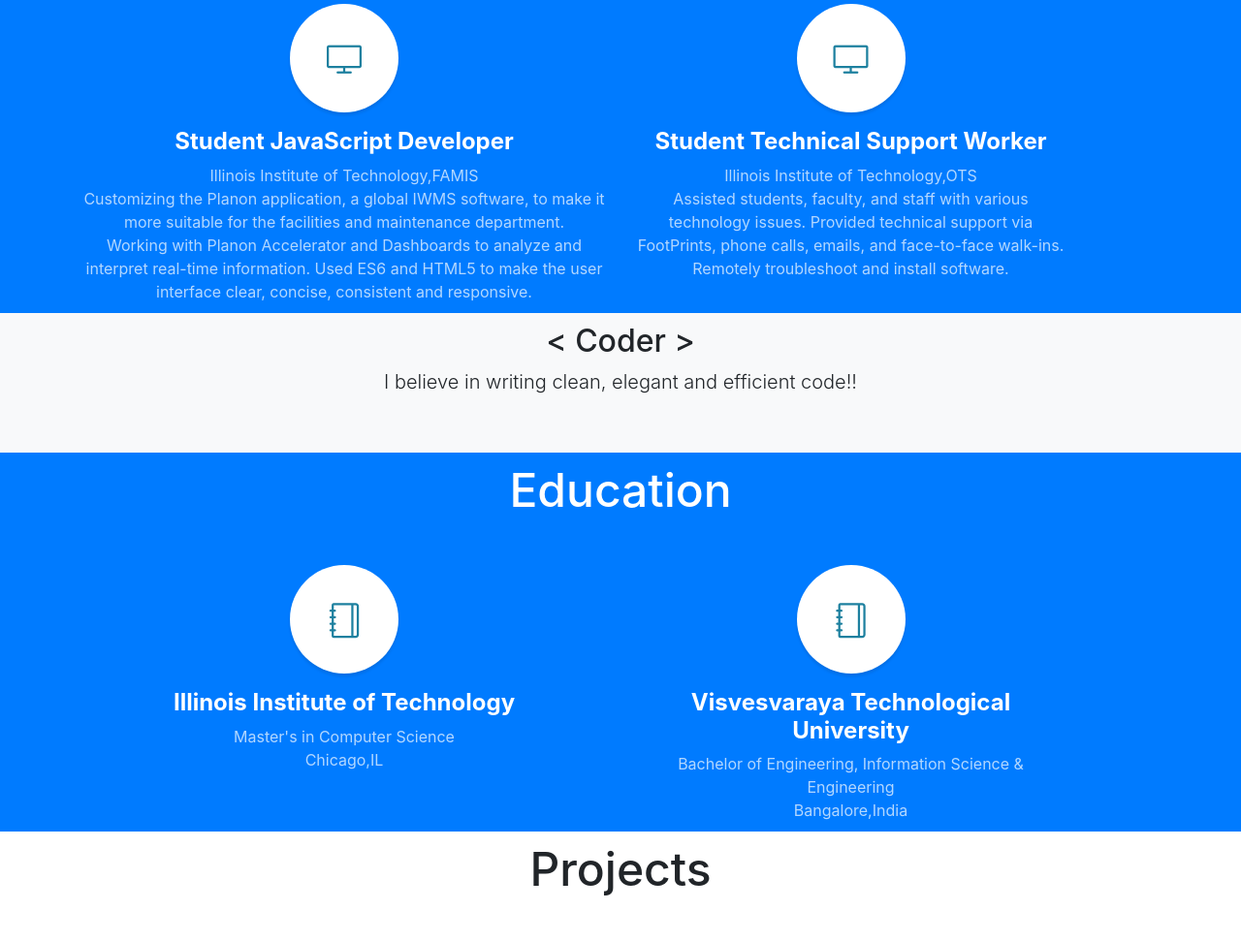
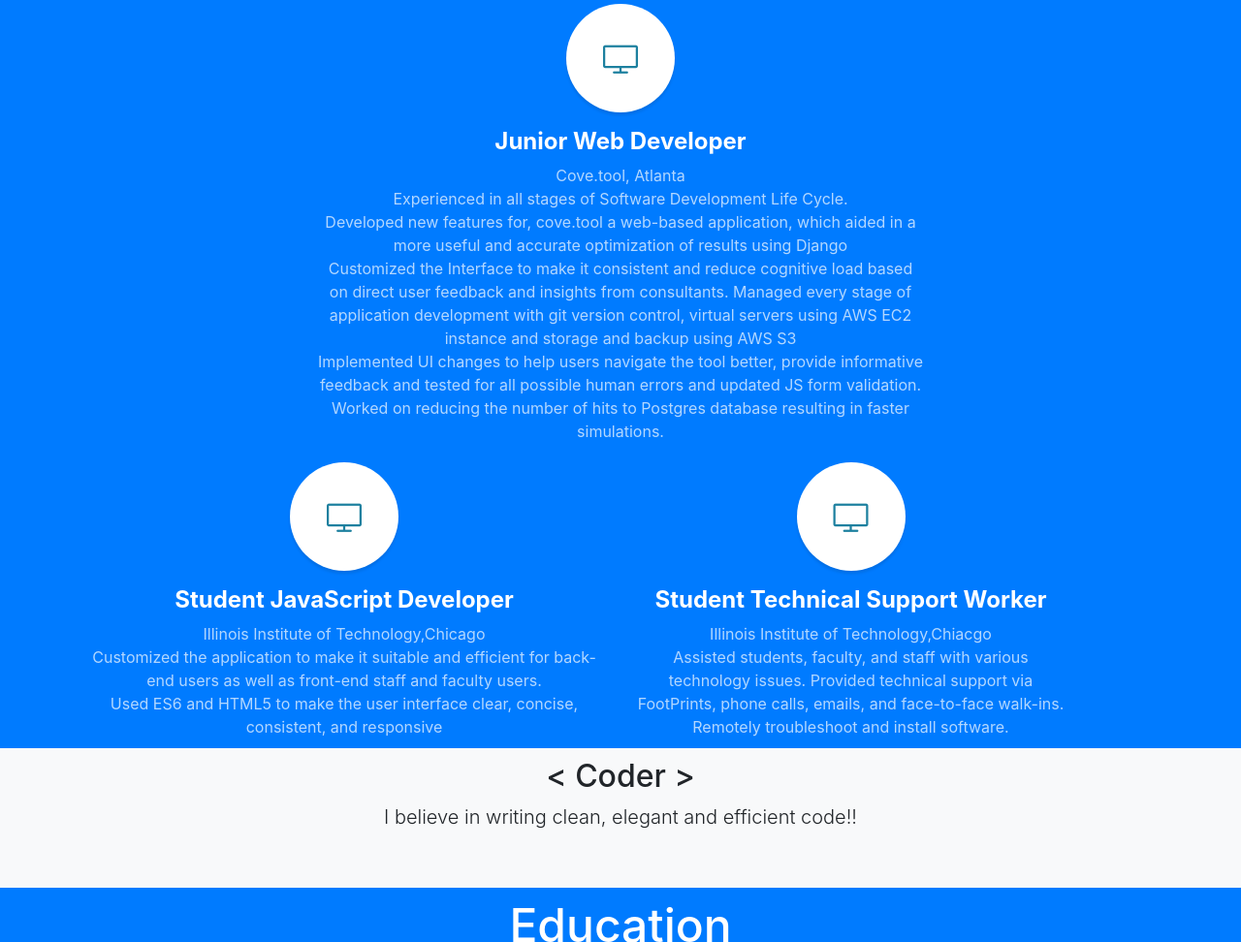
Before and after one commit to dganesh07/dganesh07.github.io, a website with bundled scripts: page index.html in a window 1280 px wide. Shown: the part 1056-2028 px from the top of the page at 97% size. Built offline with nearby package versions, Linux system fonts and the light colour scheme; files whose address does not match are found by name.

Commit message:
Update index.html

```diff
--- a/index.html
+++ b/index.html
@@ -32,7 +32,7 @@
         <h3 class="mb-5">
           <em>Creative Developer;</em>
         </h3>
-        <a class="btn btn-primary btn-xl js-scroll-trigger" href="img/pdf/my-resume.pdf">Resume</a>
+        <a class="btn btn-primary btn-xl js-scroll-trigger" href="img/Damini_Ganesh.pdf">Resume</a>
         <a class="btn btn-primary btn-xl js-scroll-trigger" href="#about">Find Out More</a>
         <a class="btn btn-primary btn-xl js-scroll-trigger" href="contact.html">Contact Me</a>
       </div>
@@ -54,10 +54,42 @@
 
     <!-- Services -->
     <section class="content-section bg-primary text-white text-center" id="services">
-      <div class="container">
+      <div class="present_exp">
         <div class="content-section-heading">
           <h2 class="mb-5">Experience</h2>
         </div>
+        <div class="row">
+
+          <div class="col-lg-3 col-md-3"></div>
+
+           <div class="col-lg-6 col-md-6">
+            <span class="service-icon rounded-circle mx-auto mb-3">
+              <i class="icon-screen-desktop"></i>
+            </span>
+            <h4>
+              <strong>Junior Web Developer</strong>
+            </h4>
+            <p class="text-faded mb-0">Cove.tool, Atlanta</p>
+            <p class="text-faded mb-0">Experienced in all stages of Software Development Life Cycle.<br>
+              Developed new features for, cove.tool a web-based application, which aided in a more useful and accurate
+optimization of results using Django <br>
+Customized the Interface to make it consistent and reduce cognitive load based on direct user feedback and
+insights from consultants.
+Managed every stage of application development with git version control, virtual servers using AWS EC2 instance
+and storage and backup using AWS S3<br>
+Implemented UI changes to help users navigate the tool better, provide informative feedback and tested for all
+possible human errors and updated JS form validation.<br>
+Worked on reducing the number of hits to Postgres database resulting in faster simulations.
+</p>
+          </div>
+
+
+        </div>
+      </div>
+    </section>
+
+    <section class="content-section bg-primary text-white text-center" id="services">
+      <div class="container">
         <div class="row">
           <div class="col-lg-6 col-md-6 mb-5 mb-lg-0">
             <span class="service-icon rounded-circle mx-auto mb-3">
@@ -66,12 +98,11 @@
             <h4>
               <strong>Student JavaScript Developer</strong>
             </h4>
-            <p class="text-faded mb-0">Illinois Institute of Technology,FAMIS</p>
-            <p class="text-faded mb-0">Customizing the Planon application, a global IWMS software, to make it more suitable for
-the facilities and maintenance department.<br>
-Working with Planon Accelerator and Dashboards to analyze and interpret real-time
-information. Used ES6 and HTML5 to make the user interface clear, concise, consistent and
-responsive.</p>
+            <p class="text-faded mb-0">Illinois Institute of Technology,Chicago</p>
+            <p class="text-faded mb-0">Customized the application to make it suitable and efficient for back-end users as well as front-end staff and faculty
+users.<br>
+Used ES6 and HTML5 to make the user interface clear, concise, consistent, and responsive
+</p>
           </div>
 
           <div class="col-lg-5 col-md-6">
@@ -81,14 +112,15 @@
             <h4>
               <strong>Student Technical Support Worker</strong>
             </h4>
-            <p class="text-faded mb-0">Illinois Institute of Technology,OTS</p>
+            <p class="text-faded mb-0">Illinois Institute of Technology,Chiacgo</p>
             <p class="text-faded mb-0">Assisted students, faculty, and staff with various technology issues. Provided technical
-support via FootPrints, phone calls, emails, and face-to-face walk-ins. Remotely
+support via FootPrints, phone calls, emails, and face-to-face walk-ins.<br> Remotely
 troubleshoot and install software.</p>
           </div>
         </div>
       </div>
     </section>
+
     <!-- About -->
     <section class="content-section bg-light" id="about">
       <div class="container text-center">
@@ -142,7 +174,7 @@
         </div>
         <div class="row no-gutters">
           <div class="col-lg-6">
-            <a class="portfolio-item" href="#">
+            <a class="portfolio-item" href="https://github.com/dganesh07/BuyOrSell" target="_blank">
               <span class="caption">
                 <span class="caption-content">
                   <h2>BuyOrSell</h2>
@@ -157,7 +189,7 @@
           </div>
           <!-- 2 -->
           <div class="col-lg-6">
-            <a class="portfolio-item" href="#">
+            <a class="portfolio-item" href="https://github.com/dganesh07/Dealer" target="_blank">
               <span class="caption">
                 <span class="caption-content">
                   <h2>Dealer</h2>
@@ -171,7 +203,7 @@
           </div>
           <!-- 3 -->
           <div class="col-lg-6">
-            <a class="portfolio-item" href="#">
+            <a class="portfolio-item" href="https://github.com/dganesh07/Weather-App" target="_blank">
               <span class="caption">
                 <span class="caption-content">
                   <h2>Weather-App</h2>
@@ -186,7 +218,7 @@
 
 <!-- 4 -->
           <div class="col-lg-6">
-            <a class="portfolio-item" href="#">
+            <a class="portfolio-item" href="https://github.com/dganesh07/dganesh07.github.io" target="_blank">
               <span class="caption">
                 <span class="caption-content">
                   <h2>Responsive-Portfolio</h2>
@@ -200,7 +232,7 @@
           </div>
 <!-- 5 -->
           <div class="col-lg-6">
-            <a class="portfolio-item" href="#">
+            <a class="portfolio-item" href="https://github.com/dganesh07/Object-Oriented-Design-Patterns" target="_blank">
               <span class="caption">
                 <span class="caption-content">
                   <h2>Object-Oriented Design Patterns</h2>
@@ -230,7 +262,7 @@
 
                     <!-- 5 -->
                               <div class="col-lg-6">
-                                <a class="portfolio-item" href="#">
+                                <a class="portfolio-item" href="https://github.com/dganesh07/Storage-Manager" target="_blank">
                                   <span class="caption">
                                     <span class="caption-content">
                                       <h2>Memory Management</h2>
@@ -244,7 +276,7 @@
                               </div>
 
           <div class="col-lg-6">
-            <a class="portfolio-item" href="#">
+            <a class="portfolio-item" href="https://github.com/dganesh07/Link-State-Routing-Algorithm" target="_blank">
               <span class="caption">
                 <span class="caption-content">
                   <h2>Link state routing algorithm</h2>
```
